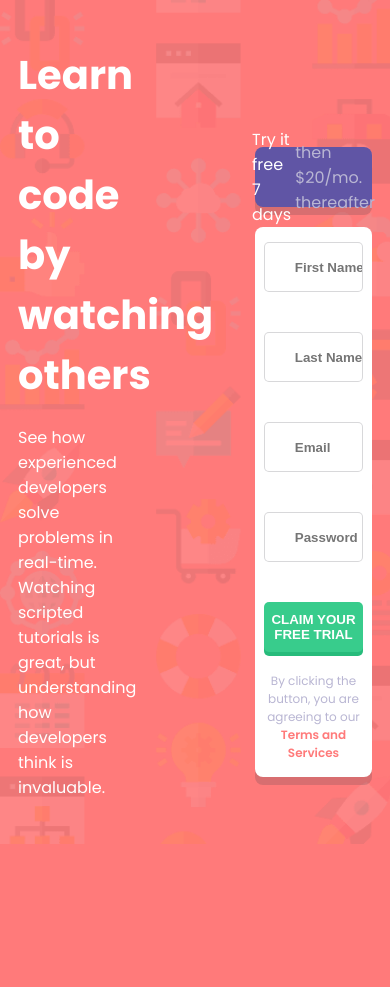
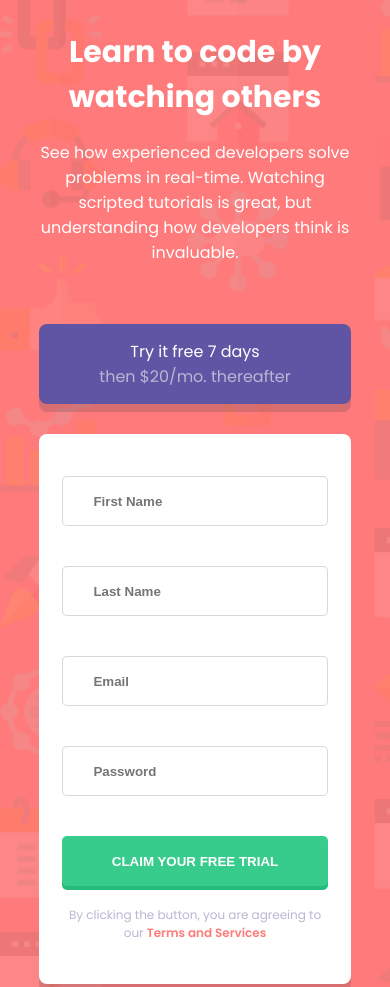
Before and after one commit to kardahim/intro-component-with-signup-form, a plain HTML site: page index.html in a window 390 px wide. Shown: the top 987 px of the page. Before the commit the page ends 844 px from the top, so only its background shows below. Drawn offline with Linux system fonts and the light colour scheme.

Commit message:
mobile finish

```diff
--- a/css/style.css
+++ b/css/style.css
@@ -77,6 +77,7 @@ main {
 
 .top span:nth-child(2) {
    color: var(--n-grayish-blue);
+   margin-left: 5px;
 }
 
 form {
@@ -173,3 +174,71 @@ button:hover {
 .attribution a {
     color: hsl(228, 45%, 44%);
 }
+
+@media screen and (max-width:1200px) {
+    .header, .form {
+        width: 40%;
+    }
+}
+
+@media screen and (max-width:1200px) {
+    .header, .form {
+        margin: 0;
+    }
+
+    main {
+        justify-content: space-evenly;
+    }
+}
+
+@media screen and (max-width:850px) {
+    main {
+        flex-direction: column;
+        text-align: center;
+    }
+
+    .top {
+        height: 80px;
+        margin: 50px 0;
+    }
+
+    body {
+        height: 120vh;
+    }
+
+    .header, .form {
+        width: 80%;
+    }
+
+    .header h1 {
+        font-size: 45px;
+    }
+
+    .header p {
+        font-size: 25px;
+    }
+}
+
+@media screen and (max-width:500px) {
+    .header h1 {
+        font-size: 30px;
+    }
+
+    .header p {
+        font-size: var(--fs);
+    }
+
+    .top {
+        margin: 30px 0;
+    }
+}
+
+@media screen and (max-width:415px) {
+    .top {
+        flex-direction: column;
+    }
+
+    .top span:nth-child(2) {
+        margin-left: 0;
+     }
+}
```
Also changed, not shown: index.html (+0 -1 lines).
